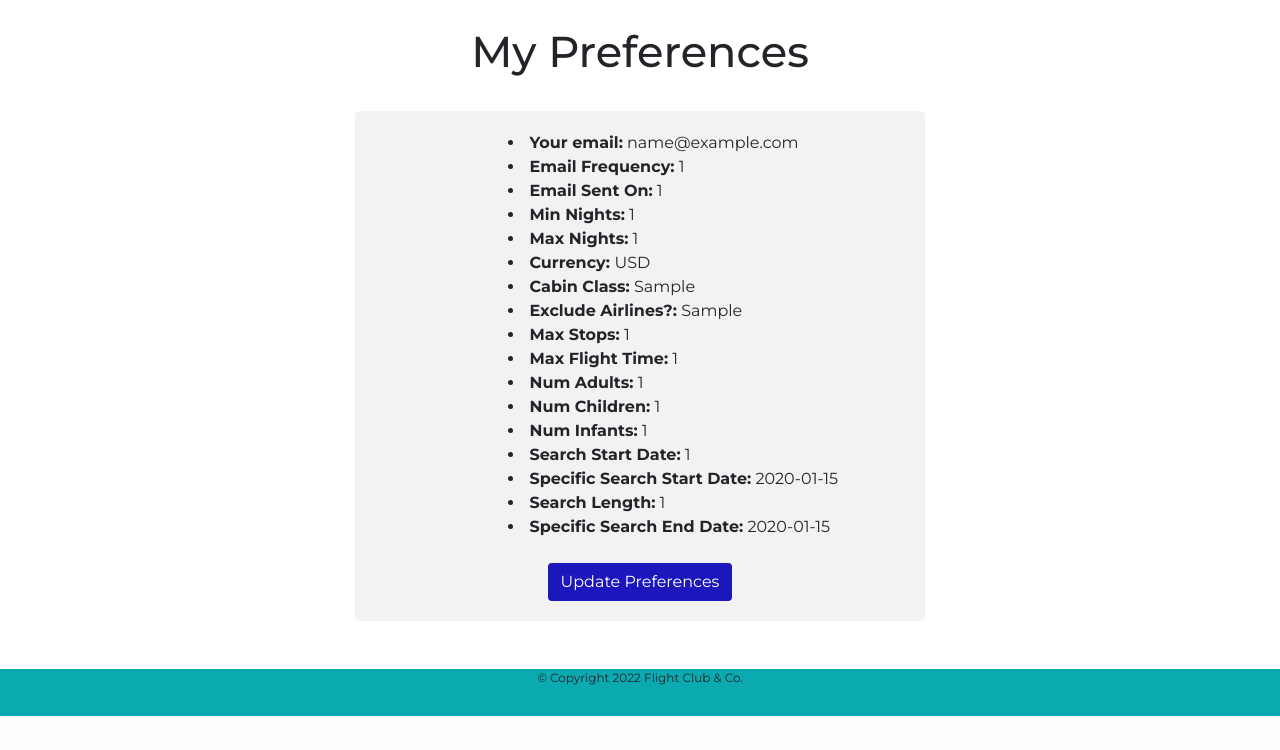
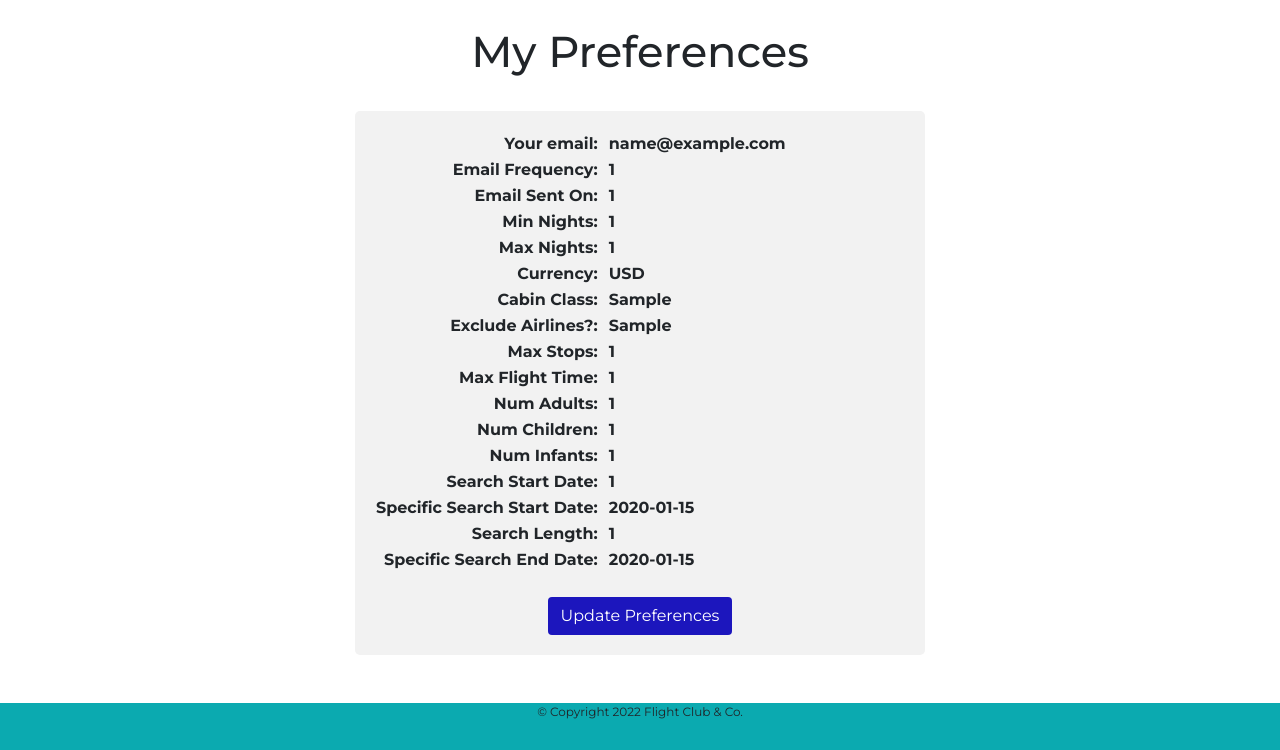
Before and after one commit to gregh13/Flight-Club, a Flask app: page /my_preferences in a window 1280 px wide. Shown: the part 102-852 px from the top of the page. Before the commit the page ends 818 px from the top, so only its background shows below. Run offline with Flask 2, Linux system fonts and the light colour scheme; a user stored in the database is signed in; tables that the repository leaves empty hold one stand-in row (values such as "Sample post"); parts of the project's set-up code (start-up, migrations or seed data) failed here and were passed over; some libraries are stand-ins or nearby versions.

Commit message:
Change layout to table

```diff
--- a/templates/my_preferences.html
+++ b/templates/my_preferences.html
@@ -6,26 +6,28 @@
 <div class="container">
   <div class="row">
       <div class="col-lg-6 col-md-8 mx-auto form-container">
-        <div class="left-padded">
-          <li><strong>Your email:</strong> {{ prefs.email }}</li>
-          <li><strong>Email Frequency:</strong> {{ prefs.email_frequency }}</li>
-          <li><strong>Email Sent On:</strong> {{ prefs.email_day }}</li>
-          <li><strong>Min Nights:</strong> {{ prefs.min_nights }}</li>
-          <li><strong>Max Nights:</strong> {{ prefs.max_nights }}</li>
-          <li><strong>Currency: </strong>{{ prefs.currency }}</li>
-          <li><strong>Cabin Class:</strong> {{ prefs.cabin_class }}</li>
-          <li><strong>Exclude Airlines?:</strong> {{ prefs.exclude_airlines }}</li>
-          <li><strong>Max Stops:</strong> {{ prefs.max_stops }}</li>
-          <li><strong>Max Flight Time:</strong> {{ prefs.max_flight_time }}</li>
-          <li><strong>Num Adults:</strong> {{ prefs.num_adults }}</li>
-          <li><strong>Num Children:</strong> {{ prefs.num_children }}</li>
-          <li><strong>Num Infants:</strong> {{ prefs.num_infants }}</li>
-          <li><strong>Search Start Date:</strong> {{ prefs.search_start_date }}</li>
+        <div>
+          <table>
+            <tr><td style="text-align: right; padding-right: 10px"><strong>Your email:</strong></td><td style="text-align: left"><strong>{{ prefs.email }}</strong></td></tr>
+            <tr><td style="text-align: right; padding-right: 10px"><strong>Email Frequency:</strong></td><td style="text-align: left"><strong>{{ prefs.email_frequency }}</strong></td></tr>
+            <tr><td style="text-align: right; padding-right: 10px"><strong>Email Sent On:</strong></td><td style="text-align: left"><strong>{{ prefs.email_day }}</strong></td></tr>
+            <tr><td style="text-align: right; padding-right: 10px"><strong>Min Nights:</strong></td><td style="text-align: left"><strong>{{ prefs.min_nights }}</strong></td></tr>
+            <tr><td style="text-align: right; padding-right: 10px"><strong>Max Nights:</strong></td><td style="text-align: left"><strong>{{ prefs.max_nights }}</strong></td></tr>
+            <tr><td style="text-align: right; padding-right: 10px"><strong>Currency: </strong></td><td style="text-align: left"><strong>{{ prefs.currency }}</strong></td></tr>
+            <tr><td style="text-align: right; padding-right: 10px"><strong>Cabin Class:</strong></td><td style="text-align: left"><strong>{{ prefs.cabin_class }}</strong></td></tr>
+            <tr><td style="text-align: right; padding-right: 10px"><strong>Exclude Airlines?:</strong></td><td style="text-align: left"><strong>{{ prefs.exclude_airlines }}</strong></td></tr>
+            <tr><td style="text-align: right; padding-right: 10px"><strong>Max Stops:</strong></td><td style="text-align: left"><strong>{{ prefs.max_stops }}</strong></td></tr>
+            <tr><td style="text-align: right; padding-right: 10px"><strong>Max Flight Time:</strong></td><td style="text-align: left"><strong>{{ prefs.max_flight_time }}</strong></td></tr>
+            <tr><td style="text-align: right; padding-right: 10px"><strong>Num Adults:</strong></td><td style="text-align: left"><strong>{{ prefs.num_adults }}</strong></td></tr>
+            <tr><td style="text-align: right; padding-right: 10px"><strong>Num Children:</strong></td><td style="text-align: left"><strong>{{ prefs.num_children }}</strong></td></tr>
+            <tr><td style="text-align: right; padding-right: 10px"><strong>Num Infants:</strong></td><td style="text-align: left"><strong>{{ prefs.num_infants }}</strong></td></tr>
+            <tr><td style="text-align: right; padding-right: 10px"><strong>Search Start Date:</strong></td><td style="text-align: left"><strong>{{ prefs.search_start_date }}</strong></td></tr>
           {% if prefs.specific_search_start_date: %}
-          <li><strong>Specific Search Start Date:</strong> {{ prefs.specific_search_start_date }}</li>
+            <tr><td style="text-align: right; padding-right: 10px"><strong>Specific Search Start Date:</strong></td><td style="text-align: left"><strong>{{ prefs.specific_search_start_date }}</strong></td></tr>
           {% endif %}
-          <li><strong>Search Length:</strong> {{ prefs.search_length }}</li>
-          <li><strong>Specific Search End Date:</strong> {{ prefs.specific_search_end_date }}</li>
+            <tr><td style="text-align: right; padding-right: 10px"><strong>Search Length:</strong></td><td style="text-align: left"><strong>{{ prefs.search_length }}</strong></td></tr>
+            <tr><td style="text-align: right; padding-right: 10px"><strong>Specific Search End Date:</strong></td><td style="text-align: left"><strong>{{ prefs.specific_search_end_date }}</strong></td></tr>
+            </table>
         </div>
         <br>
         <a type="button" href="{{ url_for('update_preferences') }}" class="w-33 btn btn-md btn-custom">Update Preferences</a>
```
